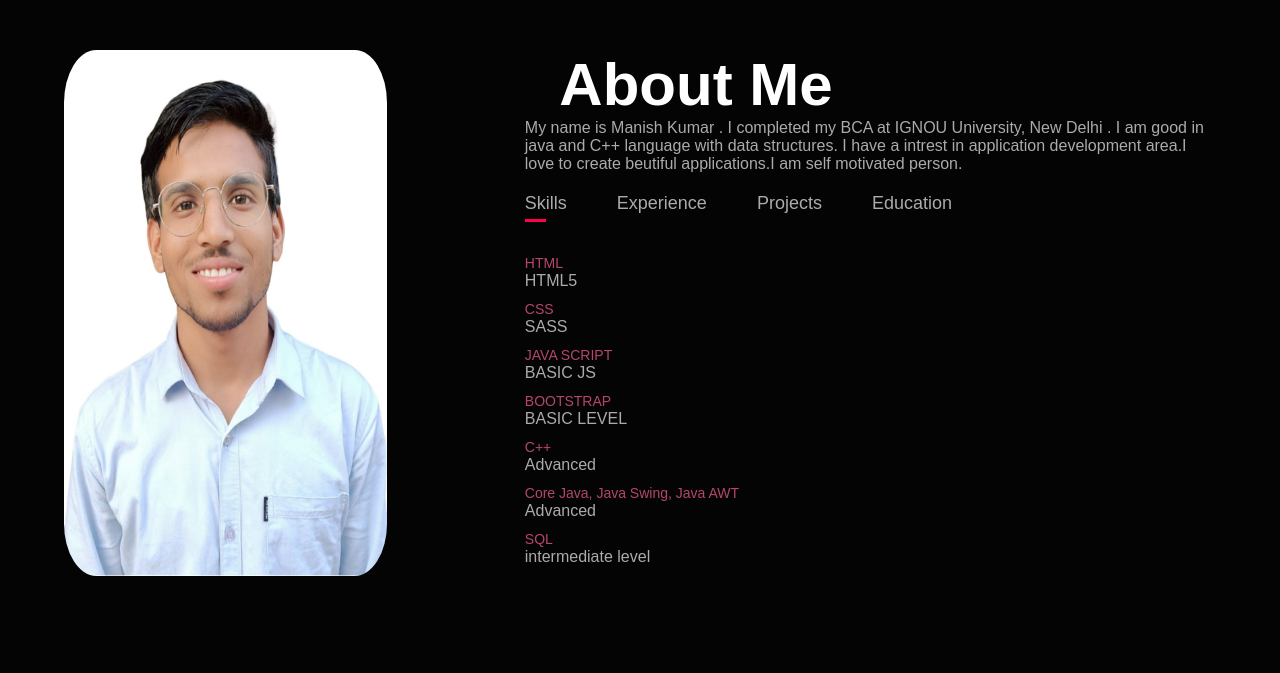
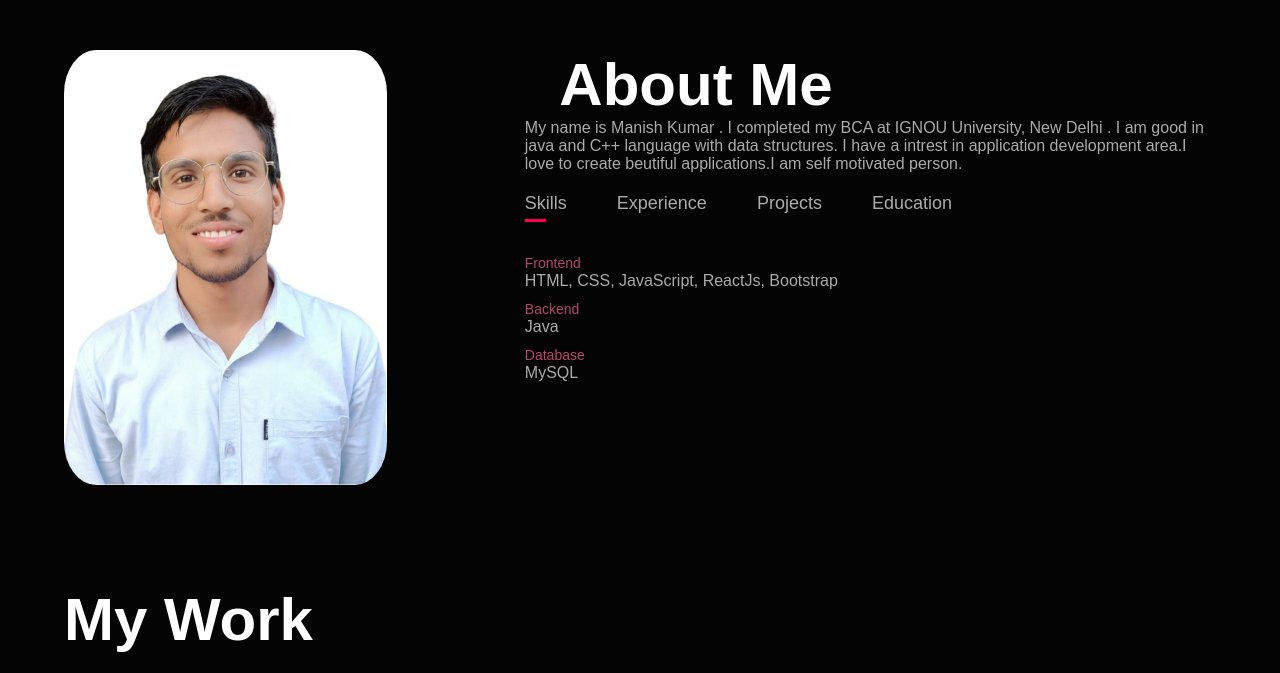
Before and after one commit to iTs-Mantrin/portfolio, a plain HTML site: page index.html in a window 1280 px wide. Shown: the part 800-1473 px from the top of the page. Drawn offline with Linux system fonts and the light colour scheme.

Commit message:
Update index.html

```diff
--- a/index.html
+++ b/index.html
@@ -38,7 +38,7 @@
         <div class="container">
             <div class="row">
                 <div class="about-col-1">
-                    <img src="img/ManishKumar.jpeg">
+                    <img src="img/ManishKumar.jpeg" height="100px">
                 </div>
                 <div class="about-col-2">
                     <h1 class="sub-title">About Me</h1>
@@ -55,13 +55,9 @@
                     </div>
                     <div class="tab-contents active-tab" id="skills">
                         <ul>
-                            <li><span>HTML</span><br>HTML5</li>
-                            <li><span>CSS</span><br>SASS</li>
-                            <li><span>JAVA SCRIPT</span><br>BASIC JS</li>
-                            <li><span>BOOTSTRAP</span><br>BASIC LEVEL</li>
-                            <li><span>C++</span><br>Advanced</li>
-				    <li><span>Core Java, Java Swing, Java AWT</span><br>Advanced</li>
-                            <li><span>SQL</span><br>intermediate level</li>
+                            <li><span>Frontend</span><br>HTML, CSS, JavaScript, ReactJs, Bootstrap</li>
+                            <li><span>Backend</span><br>Java</li>
+                            <li><span>Database</span><br>MySQL</li>
                         </ul>
 
                     </div>
@@ -79,13 +75,6 @@ module, integration and system testing and analysis
 developer.
  Used SQL queries for database verification and validation.
 </li>
-                            <li><span>Vertex Group – [Customer Support Associate-Gujarati Specialist] [Apr 2022 – Sep 2022]<br></span>Handle customer complaint regarding Realme Products and Provide
-trouble shooting steps to customer and Handle complaint of
-customer. </li>
-                            <li><span>MattsenKumar LLC. – [Data Entry Quality] [Feb 2022 - Mar 2022 (1 month contract)]</span><br>Maintain Quality data of employee </li>
-
-<li><span>One Point One Pvt Ltd. – [Customer Support Associate] [Aug 2021 - Dec 2021]</span><br>Handle customer complaint regarding Jaquar Products  </li>
-
 
                         </ul>
 
@@ -126,12 +115,6 @@ and Test Reports.
  Collected project information and submitted all reports to lead
 developer.
 </li>
-				<li><span>[Minor Project - Bank Management System]</span><br>Using of core java are Oops concepts, constructor, exceptional handling, multithreading, Java AWT, Java Swing, packages, JDBC Connection, MYSQL<br>https://github.com/iTs-Mantrin/BankManagementSystem</li>
-				<li><span>[Major Project - University Management System]</span><br>Using of core java are Oops concepts, constructor, exceptional handling, multithreading, Java AWT, Java Swing, packages, JDBC Connection, MYSQL,
-Google Cloud<br>https://github.com/iTs-Mantrin/UniversityManagementSystem
-</li>
-
-
 
                         </ul>
 
```
